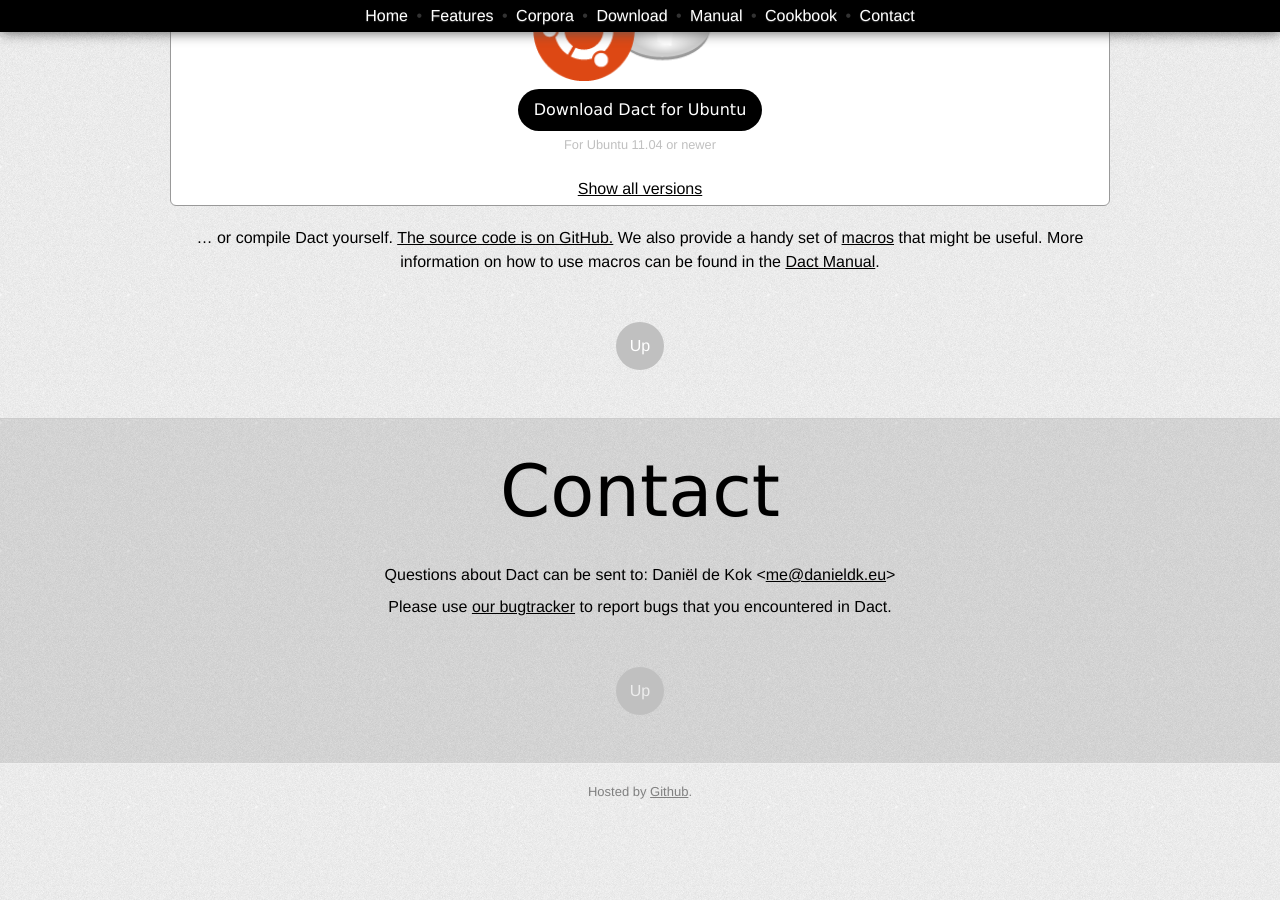
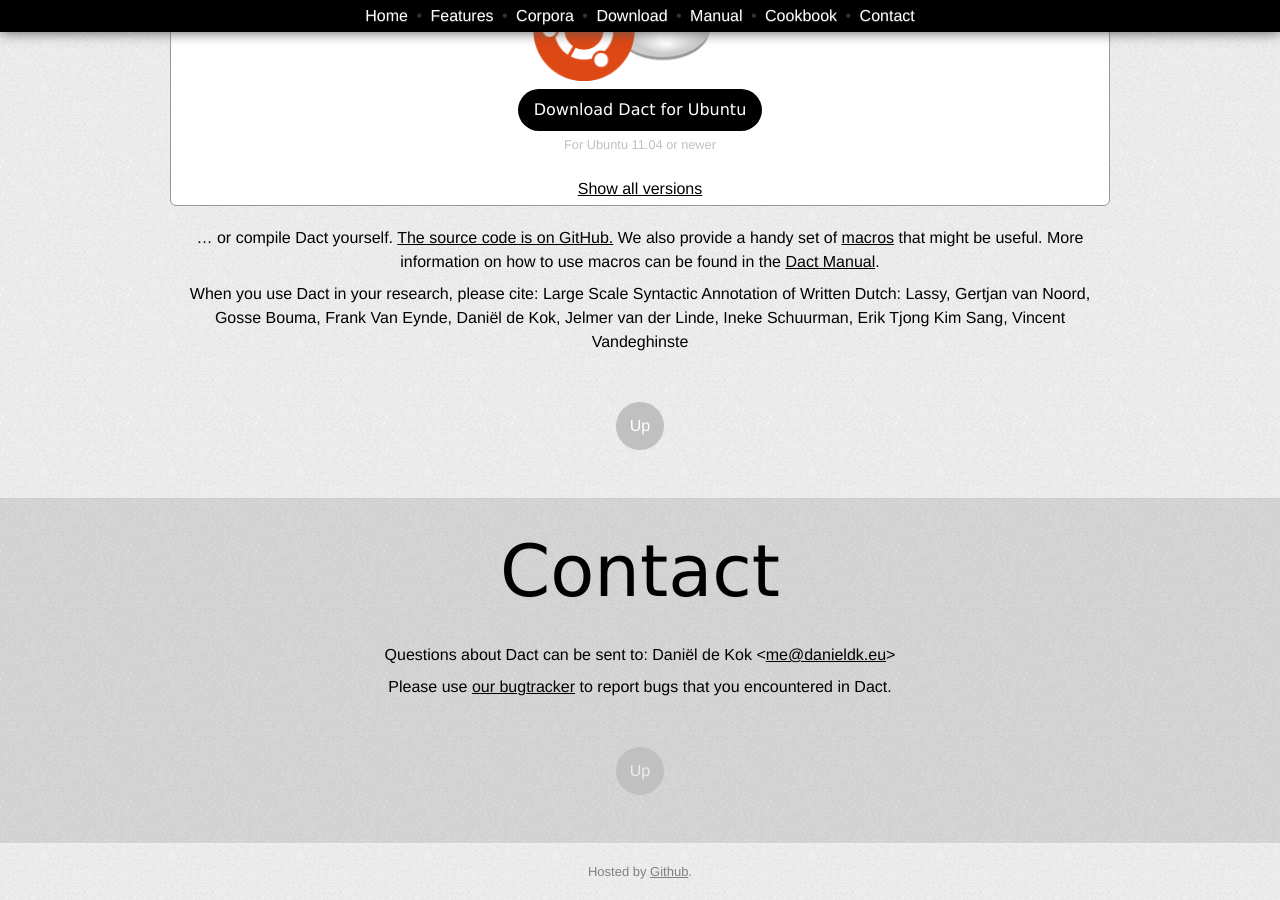
Before and after one commit to rug-compling/dact, a Jekyll site: the page index.html, which Jekyll copies as it is, in a window 1280 px wide and 900 px high, scrolled down 2009 px. Built offline with Jekyll 4.4.1, drawn with Linux system fonts in a browser that asks for light colours; nearby versions of some CDN libraries; before the commit the page ends 2829 px from its top, so only the background shows below that.

Commit message:
Reference.

```diff
--- a/index.html
+++ b/index.html
@@ -164,6 +164,7 @@
 
 				<div class="get-the-source">
 					<p>… or compile Dact yourself. <a href="http://github.com/rug-compling/dact">The source code is on GitHub.</a> We also provide a handy set of <a href="macros.txt">macros</a> that might be useful. More information on how to use macros can be found in the <a href="manual/#idp131984">Dact Manual</a>.</p>
+					<p>When you use Dact in your research, please cite: <i>Large Scale Syntactic Annotation of Written Dutch: Lassy</i>, Gertjan van Noord, Gosse Bouma, Frank Van Eynde, Daniël de Kok, Jelmer van der Linde, Ineke Schuurman, Erik Tjong Kim Sang, Vincent Vandeghinste
 				</div>
 
 				<div class="hidden">
```
